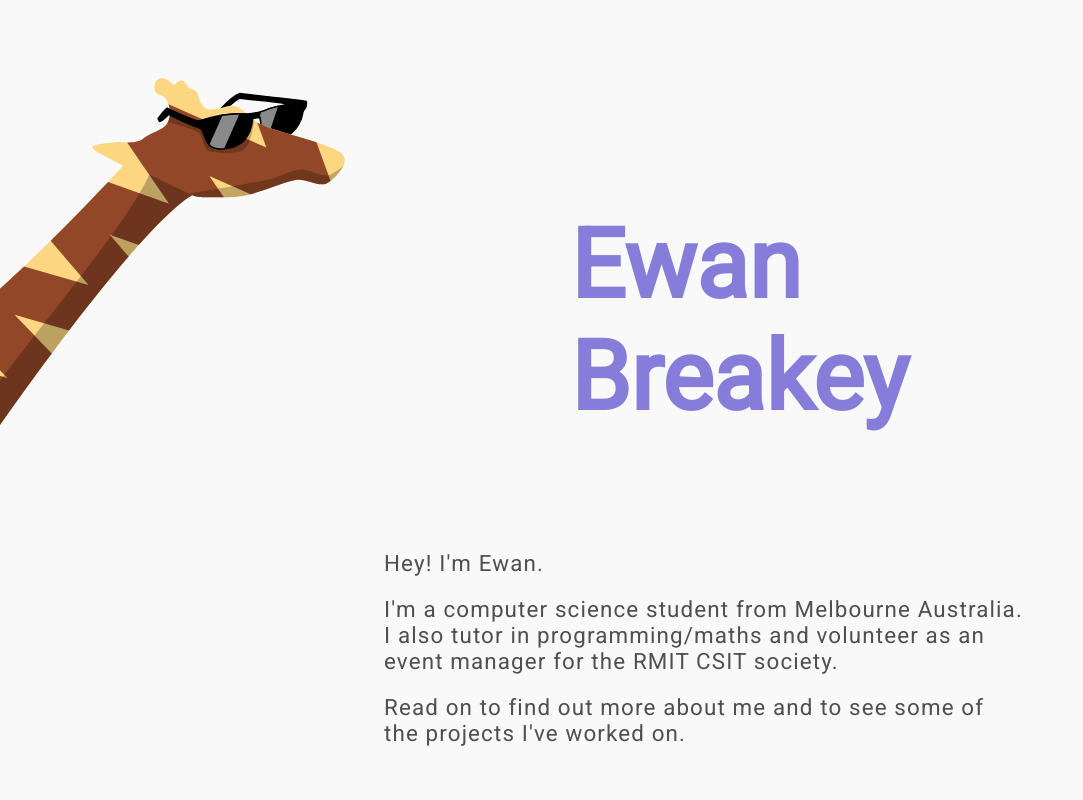
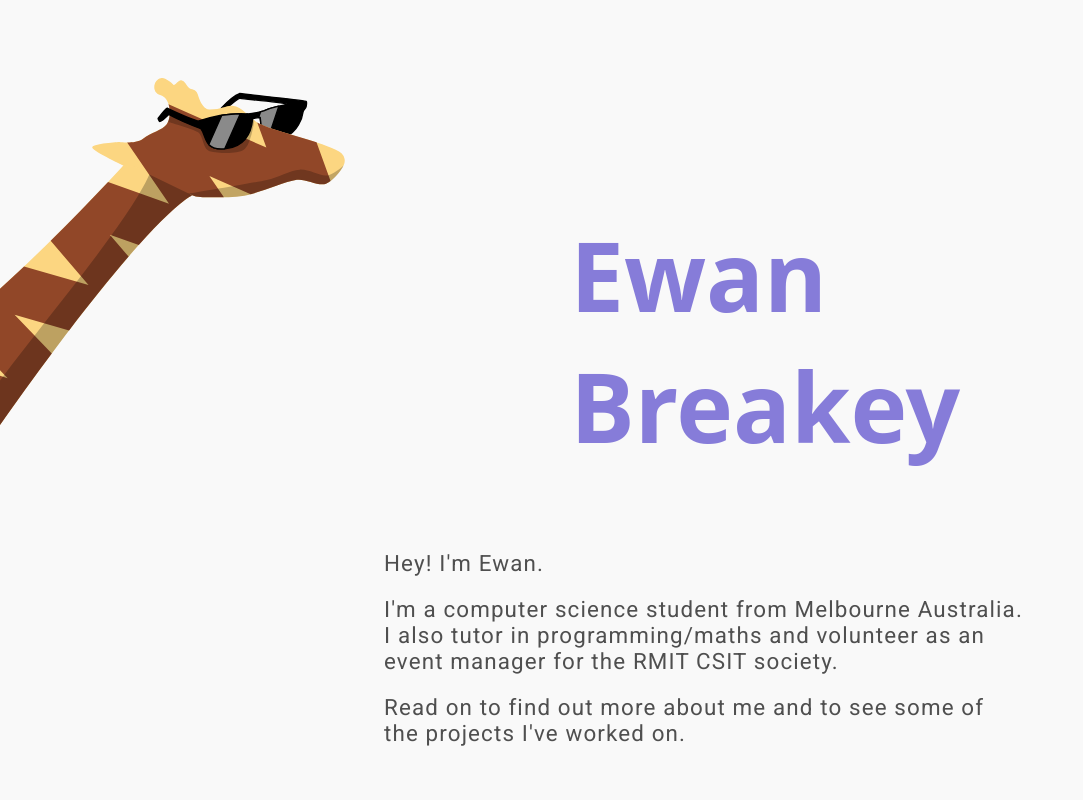
Before and after one commit to giraugh/personal-site-2021, a React (Create React App) app: page / in a window 1280 px wide. Shown: the top 800 px of the page, without its empty margins (0-1083 px from the left). Built offline with nearby package versions, Linux system fonts and the light colour scheme.

Commit message:
Add hover effect to title

```diff
--- a/src/components/TitleSection/titleSectionStyle.ts
+++ b/src/components/TitleSection/titleSectionStyle.ts
@@ -27,11 +27,26 @@ export const ContentPair = styled.div`
 
 export const Title = styled.h1`
   font-size: 3.6em;
-  font-family: ${(p) => p.theme.primaryFont};
+  font-family: sans, ${(p) => p.theme.primaryFont};
   color: white;
   height: max-content;
   justify-self: start;
   margin-top: 55%;
+
+  animation: fade-in 0.2s;
+  transition: transform 0.2s;
+  &:hover {
+    transform: perspective(0.3em) rotateX(1deg) rotateZ(1deg) scale(0.95);
+  }
+
+  @keyframes fade-in {
+    from {
+      opacity: 0;
+    }
+    to {
+      opacity: 1;
+    }
+  }
 
   @media (min-width: 750px) {
     color: ${(p) => p.theme.secondaryBlueDark};
```
